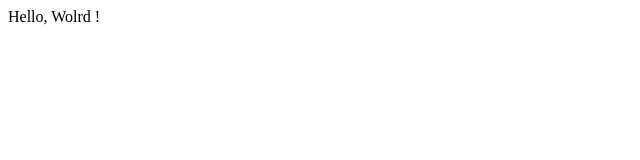
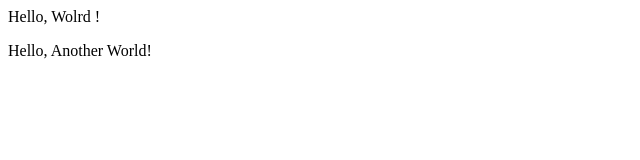
Before and after one commit to corean/github-test, a plain HTML site: page index.htm in a window 1280 px wide. Shown: the whole page, without its empty margins (0-640 px from the left). Drawn offline with Linux system fonts and the light colour scheme.

Commit message:
specific line commit

```diff
--- a/index.htm
+++ b/index.htm
@@ -1 +1 @@
-<p>Hello, Wolrd !</p>
+<p>Hello, Wolrd !</p><p>Hello, Another World!</p>
```
